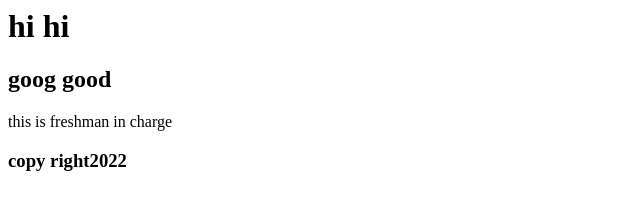
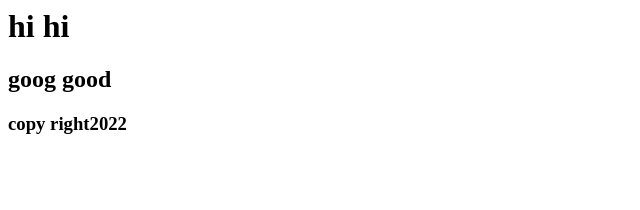
Before and after one commit to jinseongdu/company, a plain HTML site: page index.html in a window 1280 px wide. Shown: the whole page, without its empty margins (0-640 px from the left). Drawn offline with Linux system fonts and the light colour scheme.

Commit message:
second commit

```diff
--- a/index.html
+++ b/index.html
@@ -4,9 +4,7 @@
     </head>
     <body>
         <h2> goog good</h2>
-        <main>
-            this is freshman in charge
-        </main>
+
     </body>
     <footer>
         <h3>copy right2022</h3>
```
